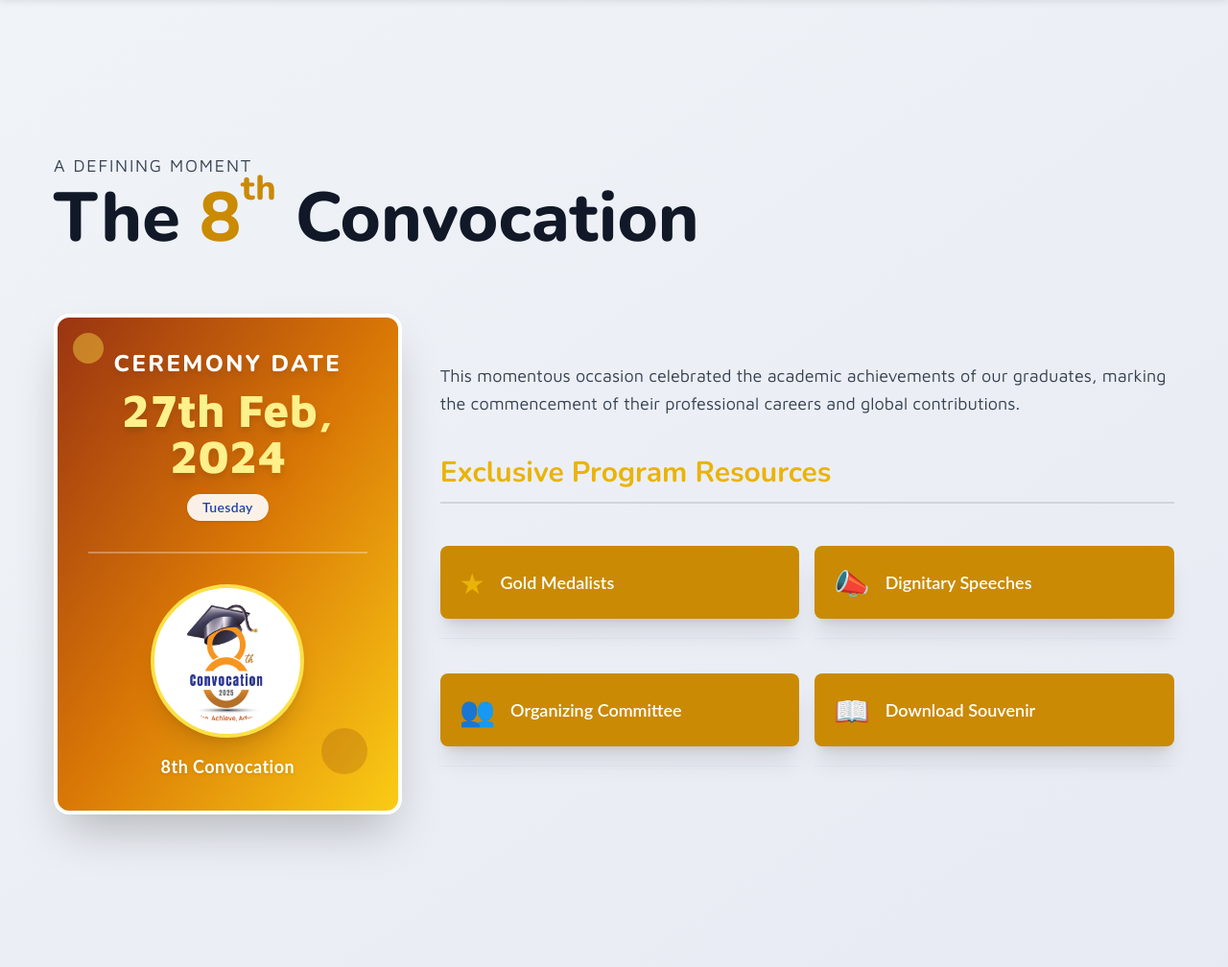
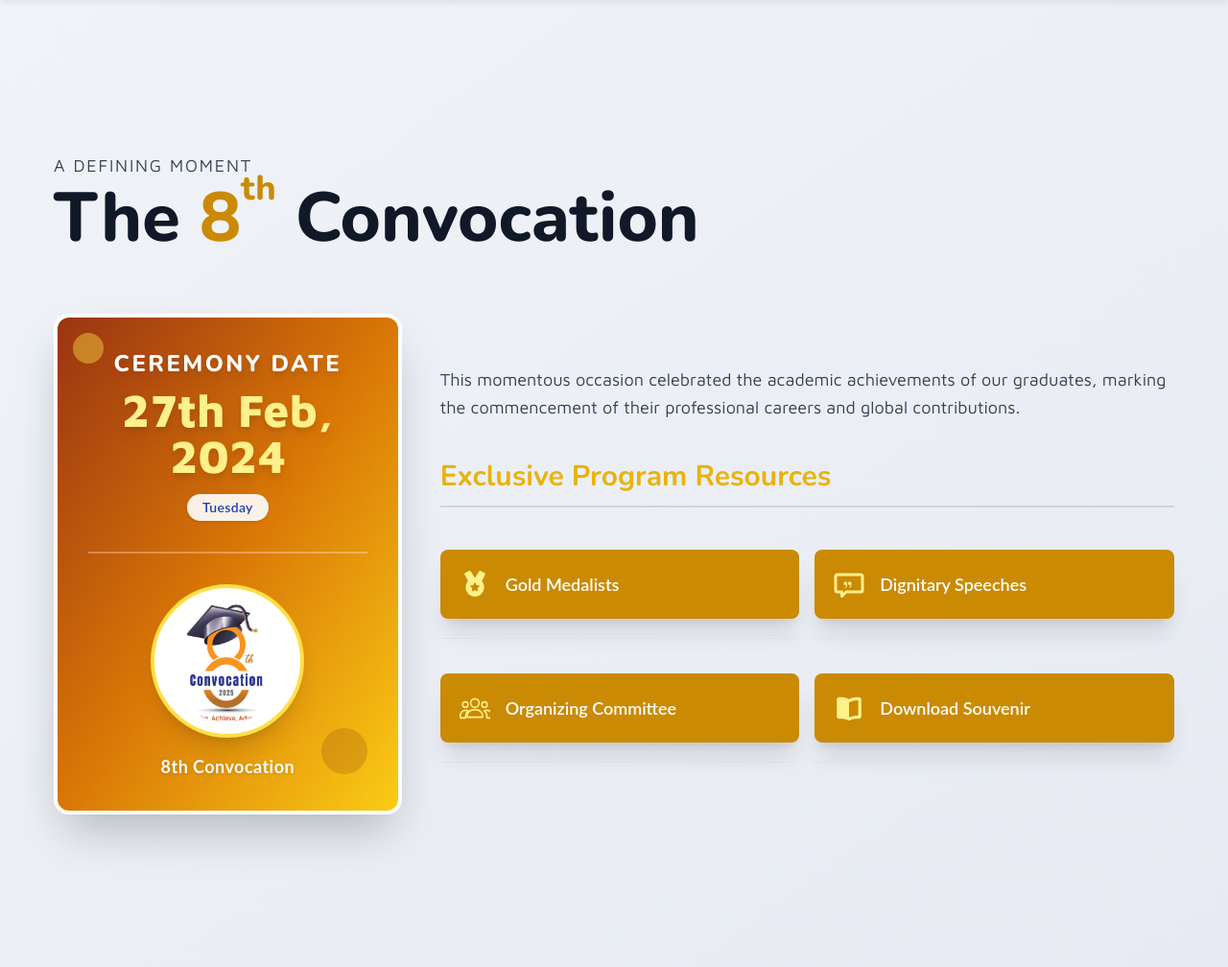
Before and after one commit to mdsakibkhan2016/SEU-Convocation, a PHP site: page /8th_convocation.php in a window 1280 px wide. Shown: the part 89-1097 px from the top of the page at 96% size. Run offline with PHP 8.4, Linux system fonts and the light colour scheme; some libraries are stand-ins or nearby versions.

Commit message:
*8th convocation Icon  solve

```diff
--- a/8th_convocation.php
+++ b/8th_convocation.php
@@ -930,31 +930,65 @@
                         <li data-aos="fade-up" data-aos-delay="500">
                             <a href="#gold-medalists"
                                 class="flex items-center p-5 rounded-lg bg-yellow-600 dark:bg-yellow-600 text-white font-medium shadow-xl transition duration-300 transform hover:scale-[1.02] hover:bg-yellow-500 hover:text-gray-900 group">
-                                <span class="text-yellow-500 group-hover:text-gray-900 mr-4 text-3xl">&#9733;</span>
-                                <span class="text-lg font-semibold">Gold Medalists</span>
+                                 <!-- Using SVG for Medal Icon -->
+                                <span class="group-hover:text-gray-900 mr-4">
+                                    <svg xmlns="http://www.w3.org/2000/svg" viewBox="0 0 640 640"
+                                        fill="currentColor" class="w-8 h-8 text-yellow-200 transition-all duration-300 group-hover:text-gray-900">
+                                        <path d="M320.3 192L235.7 51.1C229.2 40.3 215.6 36.4 204.4 42L117.8 85.3C105.9 91.2 101.1 105.6 107 117.5L176.6 256.6C146.5 290.5 128.3 335.1 128.3 384C128.3 490 214.3 576 320.3 576C426.3 576 512.3 490 512.3 384C512.3 335.1 494 290.5 464 256.6L533.6 117.5C539.5 105.6 534.7 91.2 522.9 85.3L436.2 41.9C425 36.3 411.3 40.3 404.9 51L320.3 192zM351.1 334.5C352.5 337.3 355.1 339.2 358.1 339.6L408.2 346.9C415.9 348 418.9 357.4 413.4 362.9L377.1 398.3C374.9 400.5 373.9 403.5 374.4 406.6L383 456.5C384.3 464.1 376.3 470 369.4 466.4L324.6 442.8C321.9 441.4 318.6 441.4 315.9 442.8L271.1 466.4C264.2 470 256.2 464.2 257.5 456.5L266.1 406.6C266.6 403.6 265.6 400.5 263.4 398.3L227.1 362.9C221.5 357.5 224.6 348.1 232.3 346.9L282.4 339.6C285.4 339.2 288.1 337.2 289.4 334.5L311.8 289.1C315.2 282.1 325.1 282.1 328.6 289.1L351 334.5z"/>
+                                    </svg>
+                                </span>
+                                <!-- End of SVG for Medal Icon -->
+                                 <span class="text-lg font-semibold">Gold Medalists</span>
                             </a>
                         </li>
 
                         <li data-aos="fade-up" data-aos-delay="600">
                             <a href="#messages"
                                 class="flex items-center p-5 rounded-lg bg-yellow-600 dark:bg-yellow-600 text-white font-medium shadow-xl transition duration-300 transform hover:scale-[1.02] hover:bg-yellow-500 hover:text-gray-900 group">
-                                <span class="text-yellow-500 group-hover:text-gray-900 mr-4 text-3xl">&#128227;</span>
-                                <span class="text-lg font-semibold">Dignitary Speeches</span>
+                                <!-- Using SVG for Speech Icon -->
+                                    <span class="text-yellow-200 group-hover:text-gray-900 mr-4 text-3xl transition-all duration-300 ease-in-out">
+                                    <svg xmlns="http://www.w3.org/2000/svg" viewBox="0 0 64 64" fill="none"stroke="currentColor" stroke-width="6" stroke-linecap="round" stroke-linejoin="round"class="w-8 h-8">
+                                        <path d="M8 12h48a4 4 0 0 1 4 4v28a4 4 0 0 1-4 4H26l-9 9v-9H8a4 4 0 0 1-4-4V16a4 4 0 0 1 4-4z"/>
+                                        <g transform="translate(20, 22)" fill="currentColor" stroke="none">
+                                        <path d="M6 5a2 2 0 0 1 2 2v5c0 2.7-1.4 4.4-3.7 5.4a1 1 0 1 1-.6-1.9c1.7-.4 2.3-1.4 2.3-3.2v-1H3a2 2 0 0 1-2-2V7a2 2 0 0 1 2-2z"/>
+                                        <path d="M15 5a2 2 0 0 1 2 2v5c0 2.7-1.4 4.4-3.7 5.4a1 1 0 1 1-.6-1.9c1.7-.4 2.3-1.4 2.3-3.2v-1h-3a2 2 0 0 1-2-2V7a2 2 0 0 1 2-2z"/>
+                                        </g>
+                                    </svg>
+                                    </span>
+                                <!-- End of SVG for Speech Icon -->
+                                 <span class="text-lg font-semibold">Dignitary Speeches</span>
                             </a>
                         </li>
 
                         <li data-aos="fade-up" data-aos-delay="700">
                             <a href="#committee"
                                 class="flex items-center p-5 rounded-lg bg-yellow-600 dark:bg-yellow-600 text-white font-medium shadow-xl transition duration-300 transform hover:scale-[1.02] hover:bg-yellow-500 hover:text-gray-900 group">
-                                <span class="text-yellow-500 group-hover:text-gray-900 mr-4 text-3xl">&#128101;</span>
-                                <span class="text-lg font-semibold">Organizing Committee</span>
+                                <!-- Using SVG for Committee Icon -->
+                                 <span class="text-yellow-200 group-hover:text-gray-900 mr-4 text-3xl">
+                                    <svg xmlns="http://www.w3.org/2000/svg" viewBox="0 0 640 512" fill="none" stroke="currentColor" stroke-width="32" stroke-linecap="round" stroke-linejoin="round" class="w-8 h-8">
+                                        <circle cx="320" cy="152" r="88"/>
+                                        <circle cx="120" cy="184" r="56"/>
+                                        <circle cx="520" cy="184" r="56"/>
+                                        <path d="M160 416c0-70.7 71.6-128 160-128s160 57.3 160 128v32H160v-32z"/>
+                                        <path d="M16 416c0-61.9 50.1-112 112-112 20.7 0 40.1 5.6 57.2 15.4-37.3 27.6-57.2 67.7-57.2 112v32H16v-47z"/>
+                                        <path d="M512.8 319.4c17.1-9.8 36.5-15.4 57.2-15.4 61.9 0 112 50.1 112 112v47h-112v-32c0-44.3-19.9-84.4-57.2-111z"/>
+                                    </svg>
+                                </span>
+                                <!-- End of SVG for Committee Icon -->
+                               <span class="text-lg font-semibold">Organizing Committee</span>
                             </a>
                         </li>
 
                         <li data-aos="fade-up" data-aos-delay="800">
                             <a href="/souvenir/8th-Convocation.php" target="_blank" rel="noopener noreferrer"
                                 class="flex items-center p-5 rounded-lg bg-yellow-600 dark:bg-yellow-600 text-white font-medium shadow-xl transition duration-300 transform hover:scale-[1.02] hover:bg-yellow-500 hover:text-gray-900 group">
-                                <span class="mr-4 text-3xl">&#128214;</span>
+                                <!-- Using SVG for Book Icon -->
+                                <span class="text-yellow-200 group-hover:text-gray-900 mr-4 text-3xl">
+                                    <svg xmlns="http://www.w3.org/2000/svg" viewBox="0 0 640 640" fill="currentColor" class="w-8 h-8 transition-all duration-300 group-hover:text-gray-900">
+                                        <path d="M320 205.3L320 514.6L320.5 514.4C375.1 491.7 433.7 480 492.8 480L512 480L512 160L492.8 160C450.6 160 408.7 168.4 369.7 184.6C352.9 191.6 336.3 198.5 320 205.3zM294.9 125.5L320 136L345.1 125.5C391.9 106 442.1 96 492.8 96L528 96C554.5 96 576 117.5 576 144L576 496C576 522.5 554.5 544 528 544L492.8 544C442.1 544 391.9 554 345.1 573.5L332.3 578.8C324.4 582.1 315.6 582.1 307.7 578.8L294.9 573.5C248.1 554 197.9 544 147.2 544L112 544C85.5 544 64 522.5 64 496L64 144C64 117.5 85.5 96 112 96L147.2 96C197.9 96 248.1 106 294.9 125.5z"/>
+                                    </svg>
+                                </span>
+                                <!-- End of SVG for Book Icon -->
                                 <span class="text-lg font-semibold">Download Souvenir</span>
                             </a>
                         </li>
```
